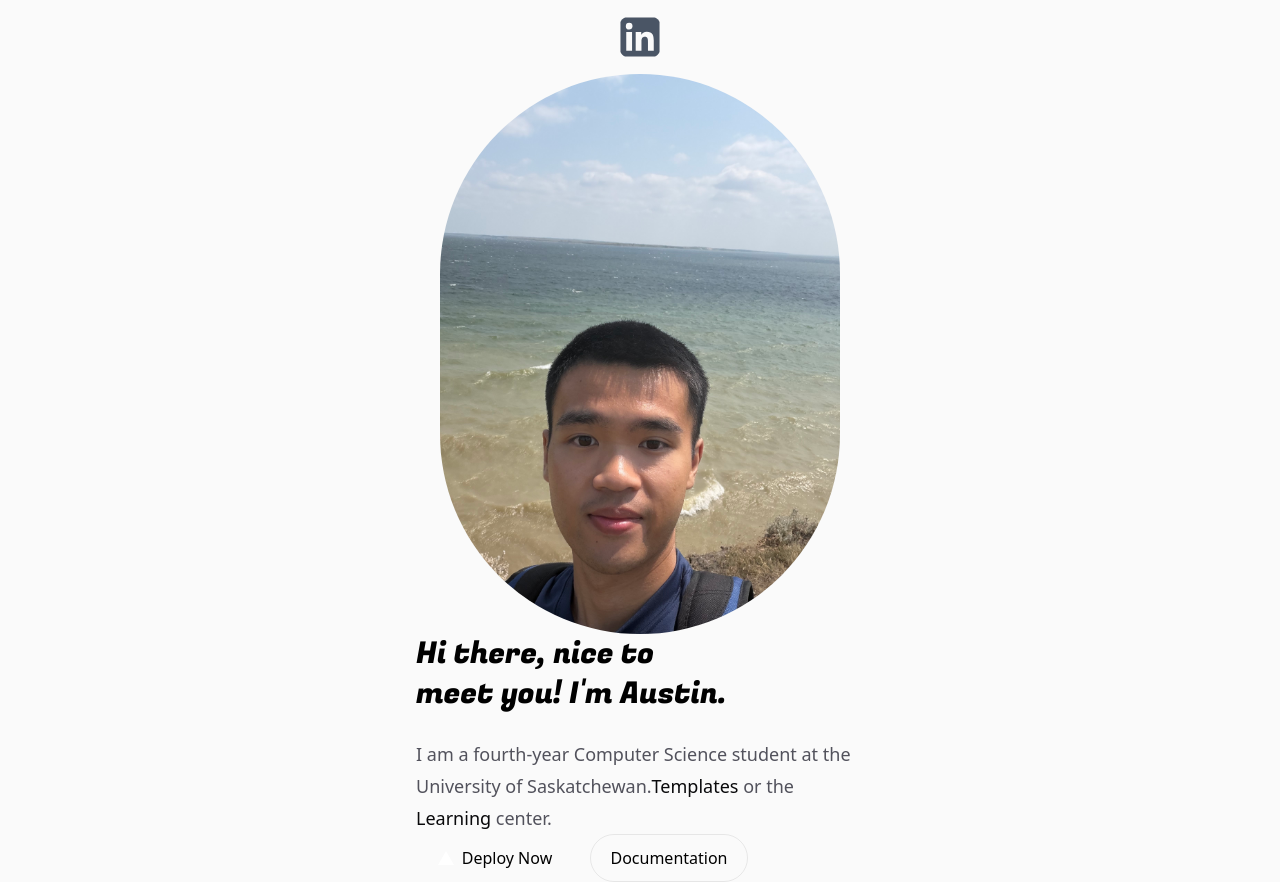
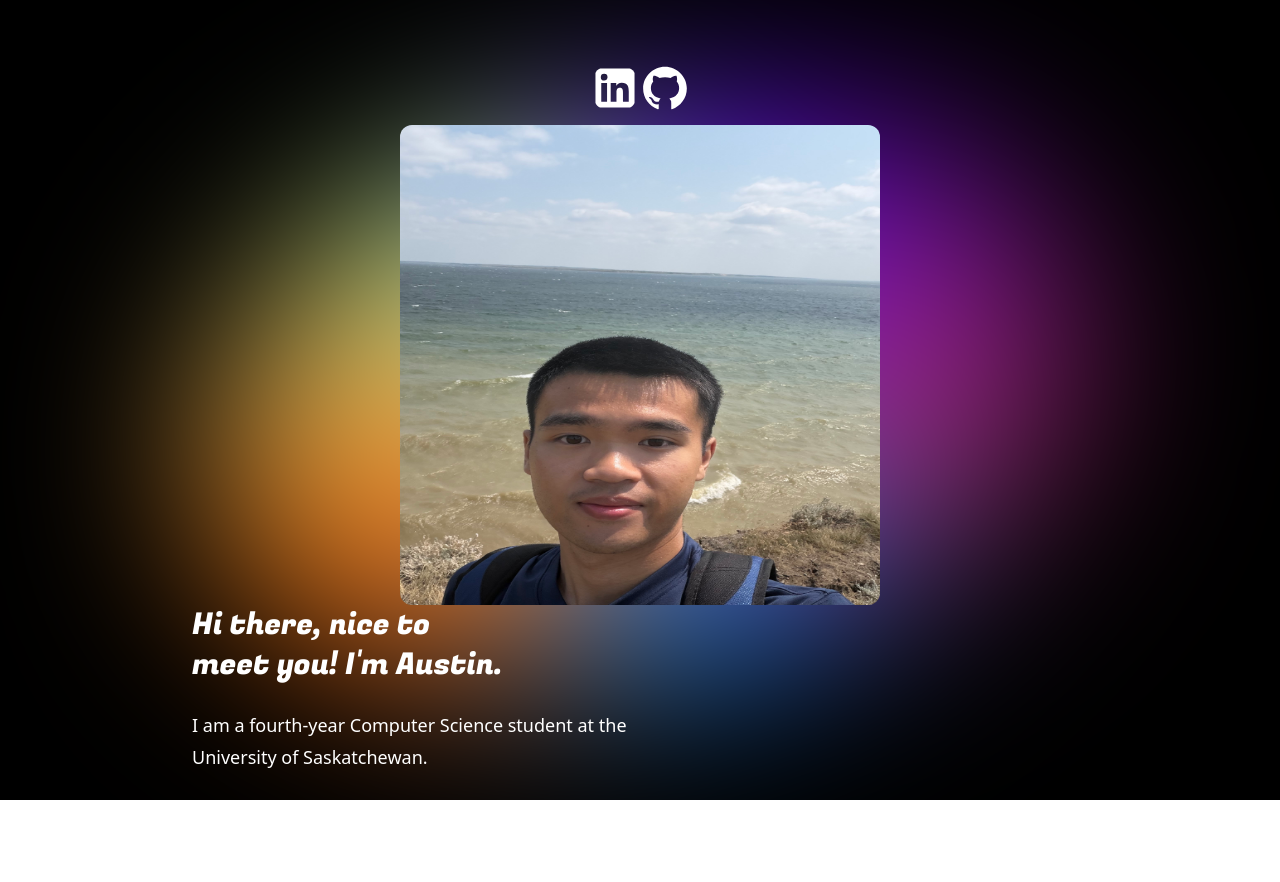
Before and after one commit to 4us9/personal-website, a Next.js app: page / in a window 1280 px wide. After the commit the page ends 800 px from the top, so only its background shows below. Built offline with nearby package versions, Linux system fonts and the light colour scheme.

Commit message:
Added gradient blobs.

```diff
--- a/app/globals.css
+++ b/app/globals.css
@@ -1,2 +1,109 @@
-/* Tailwind v4 (what new Next.js projects ship with now) */
 @import "tailwindcss";
+
+.gradient-hero {
+  position: relative;
+  min-height: 100vh;
+  background-color: #000;
+  display: flex;
+  flex-direction: column;
+  align-items: center;
+  contain: layout style;
+}
+
+.gradient-hero .container {
+  position: relative;
+  padding-left: 2rem;
+  padding-right: 2rem;
+  width: 100%;
+  display: flex;
+  justify-content: center;
+  align-items: center;
+  flex-direction: column;
+  margin-left: 125px;
+  margin-right: 125px;
+  margin-top: auto;
+  margin-bottom: auto;
+  max-width: 739px;
+}
+
+.gradient-hero .blur {
+  filter: blur(100px);
+  position: absolute;
+  top: 50%;
+  left: 50%;
+  width: 150vmax;
+  height: 150vmax;
+  transform: translate(-50%, -50%);   /* static centering — do NOT animate this */
+}
+
+
+.gradient-hero .gradient-mask {
+  border-radius: 99999px;
+  position: absolute;
+  top: 50%;
+  left: 50%;
+  width: 100vw;
+  min-width: 1000px;
+  height: 100vh;
+  transform: translate(-50%, -50%) scale(0.7);
+  overflow: hidden;
+}
+
+.gradient-hero .spinning-gradient {
+  position: absolute;
+  inset: 0;
+  border-radius: 50%;
+  animation: spin 12s linear infinite;
+  background: conic-gradient(
+    from 0deg,
+    #08f, #f60, #bbffa1, #4c00ff, #ab2666, #08f
+  );
+}
+
+@keyframes spin {
+  from { transform: rotate(0deg); }
+  to   { transform: rotate(360deg); }
+}
+
+
+.gradient-hero .content-wrap {
+  width: 100%;
+  position: relative;
+  color: white;
+  margin-top: 24px;
+  max-width: 56rem;
+}
+
+.gradient-hero {
+  position: relative;
+  min-height: 100vh;
+  background-color: #000;
+  display: flex;
+  flex-direction: column;
+  align-items: center;
+  justify-content: center;
+  overflow: hidden;
+}
+
+.gradient-hero em {
+  font-family: 'Times New Roman', serif;
+  font-weight: lighter;
+  font-size: 64px;
+  letter-spacing: -3px;
+}
+
+.gradient-hero .intro {
+  font-size: 28px;
+  color: rgba(255, 255, 255, 1);
+  line-height: 130%;
+}
+
+.gradient-hero .body-copy {
+  margin-top: 30px;
+  position: relative;
+  font-size: 20px;
+  line-height: 130%;
+  left: 180px;
+  font-family: Arial, sans-serif;
+  color: rgba(255, 255, 255, 0.7);
+}
--- a/app/page.tsx
+++ b/app/page.tsx
@@ -1,6 +1,6 @@
 import Image from "next/image";
 import { Fugaz_One } from 'next/font/google';
-import { AiFillLinkedin } from 'react-icons/ai';
+import { AiFillLinkedin, AiFillGithub } from 'react-icons/ai';
 
 const fugaz = Fugaz_One({
   weight: '400',
@@ -12,21 +12,31 @@ const fugaz = Fugaz_One({
 export default function Home() {
   return (
 
+  <section className="gradient-hero">
+    <div className="blur">
+      <div className="gradient-mask">
+        <div className="spinning-gradient"></div>
+      </div>
+    </div>
 
-    <div className="flex flex-col flex-1 items-center justify-center bg-zinc-50 font-sans dark:bg-black">
-      <div className="text-5xl flex justify-center gap-16 py-3 text-gray-600 dark:text-gray-50">
+      {/* content layer — sibling, sits on top */}
+      <div className="content-wrap">
+        {/* ...your icons, image, h1, p... */}
+          <div className="text-5xl flex justify-center gap-0.20 py-3">
           <a href="https://www.linkedin.com/in/austinpang9" ><AiFillLinkedin
           size={50}
-        className="rounded-full"
-        />
+          className="rounded-full text-white"
+          /> </a>
 
-        </a>
-
+          <a href="https://www.github.com/4us9" ><AiFillGithub
+          size={50}
+          className="rounded-full text-white"
+          /> </a>
           </div>
 
           <main className="">
           <Image
-          className="w-100 h-140 rounded-full mx-auto flex justify-center"
+            className="w-120 h-120 rounded-xl mx-auto flex justify-center"
             src="/landing_page.jpeg"
             alt="Austin Pang image"
             width={400}
@@ -34,53 +44,16 @@ export default function Home() {
             priority
           />
           <div className={`flex flex-col items-center gap-6 text-center sm:items-start sm:text-left`}>
-          <h1 className={`${fugaz.className} max-w-xs text-3xl font-semibold leading-10 text-black dark:text-zinc-50`}>
+          <h1 className={`${fugaz.className} max-w-xs text-3xl font-semibold leading-10 text-white dark:text-zinc-50`}>
             Hi there, nice to meet you! I'm Austin.
           </h1>
-          <p className="max-w-md text-lg leading-8 text-zinc-600 dark:text-zinc-400">
+          <p className="max-w-md text-lg leading-8 text-white dark:text-zinc-400">
             I am a fourth-year Computer Science student at the University of Saskatchewan.
-            <a
-              href="https://vercel.com/templates?framework=next.js&utm_source=create-next-app&utm_medium=appdir-template-tw&utm_campaign=create-next-app"
-              className="font-medium text-zinc-950 dark:text-zinc-50"
-            >
-              Templates
-            </a>{" "}
-            or the{" "}
-            <a
-              href="https://nextjs.org/learn?utm_source=create-next-app&utm_medium=appdir-template-tw&utm_campaign=create-next-app"
-              className="font-medium text-zinc-950 dark:text-zinc-50"
-            >
-              Learning
-            </a>{" "}
-            center.
+
           </p>
-        </div>
-        <div className="flex flex-col gap-4 text-base font-medium sm:flex-row">
-          <a
-            className="flex h-12 w-full items-center justify-center gap-2 rounded-full bg-foreground px-5 text-background transition-colors hover:bg-[#383838] dark:hover:bg-[#ccc] md:w-[158px]"
-            href="https://vercel.com/new?utm_source=create-next-app&utm_medium=appdir-template-tw&utm_campaign=create-next-app"
-            target="_blank"
-            rel="noopener noreferrer"
-          >
-            <Image
-              className="dark:invert h-[14px] w-4"
-              src="/vercel.svg"
-              alt="Vercel logomark"
-              width={16}
-              height={14}
-            />
-            Deploy Now
-          </a>
-          <a
-            className="flex h-12 w-full items-center justify-center rounded-full border border-solid border-black/[.08] px-5 transition-colors hover:border-transparent hover:bg-black/[.04] dark:border-white/[.145] dark:hover:bg-[#1a1a1a] md:w-[158px]"
-            href="https://nextjs.org/docs?utm_source=create-next-app&utm_medium=appdir-template-tw&utm_campaign=create-next-app"
-            target="_blank"
-            rel="noopener noreferrer"
-          >
-            Documentation
-          </a>
           </div>
           </main>
       </div>
+    </section>
   );
 }
```
Lines whose indentation alone changed are shown as unchanged.
